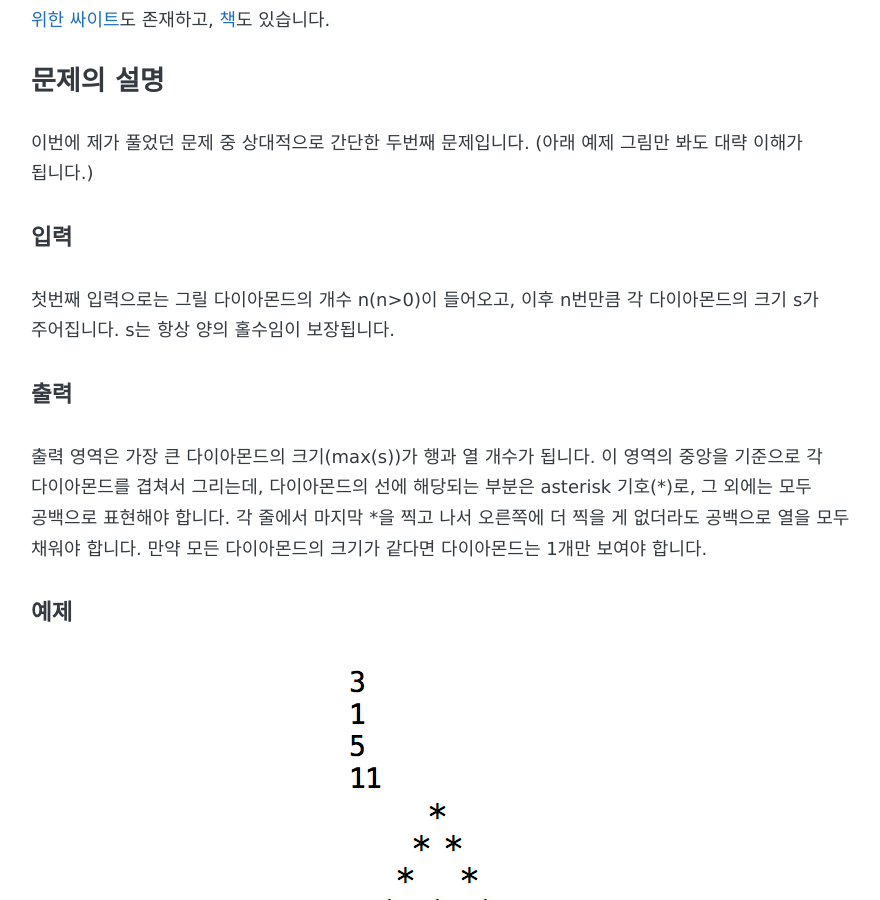
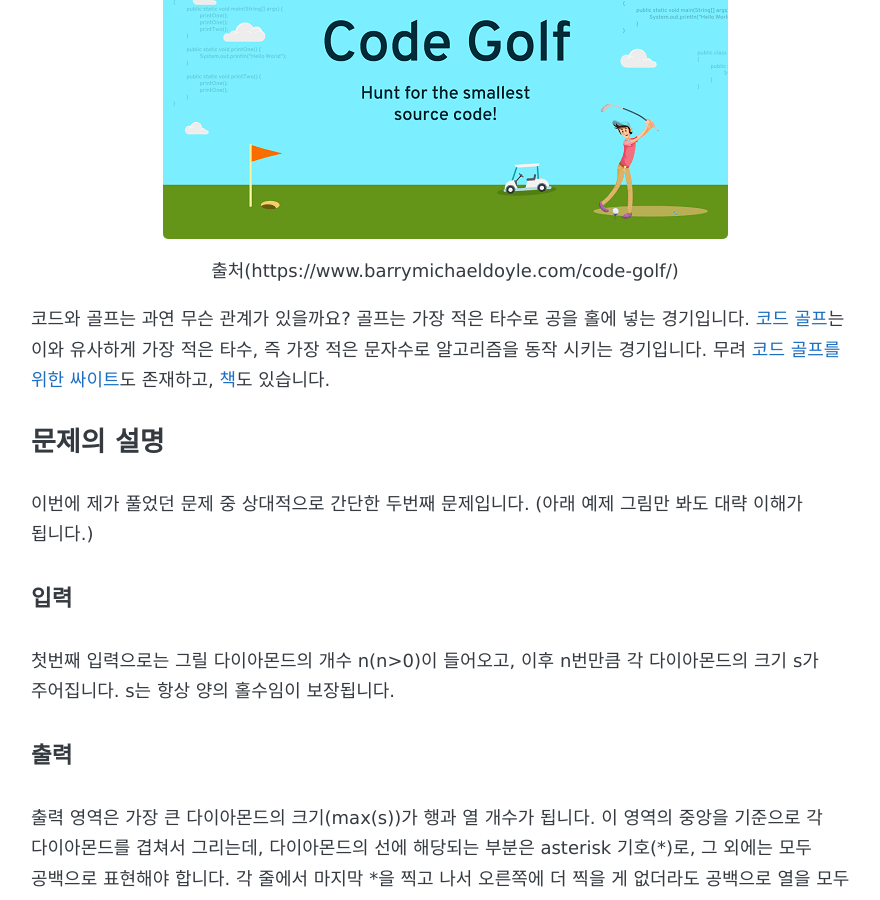
Before and after one commit to 8percent/8percent.github.io, a Jekyll site: the page built from _posts/2018-09-09-code-golf.md, in a window 1280 px wide and 900 px high, scrolled down 516 px. Shown: the whole window, without its empty margins (195-1075 px from the left). Built offline with Jekyll 4.4.1, drawn with Linux system fonts in a browser that asks for light colours; some web fonts are replaced.

Commit message:
add code golf image

```diff
--- a/_posts/2018-09-09-code-golf.md
+++ b/_posts/2018-09-09-code-golf.md
@@ -11,6 +11,13 @@ comments: true
 이번 [파이콘 2018](https://www.pycon.kr/2018/)에서 [레블업](https://www.codeonweb.com/)에서 진행하는 코드 골프에 참가했습니다. 코드 골프를 처음 알게 되어 시도 해봤는데 그 경험을 공유 합니다.
 
 ### 코드 골프란?
+
+<center>
+<figure>
+<img src="/images/code-golf-3.png" alt="views">
+<figcaption>출처(https://www.barrymichaeldoyle.com/code-golf/)</figcaption>
+</figure>
+</center>
 
 코드와 골프는 과연 무슨 관계가 있을까요? 골프는 가장 적은 타수로 공을 홀에 넣는 경기입니다. [코드 골프](https://en.wikipedia.org/wiki/Code_golf)는 이와 유사하게 가장 적은 타수, 즉 가장 적은 문자수로 알고리즘을 동작 시키는 경기입니다. 무려 [코드 골프를 위한 싸이트](https://code-golf.io/)도 존재하고, [책](http://www.hanbit.co.kr/store/books/look.php?p_code=B5244801705)도 있습니다.
 
```
Also changed, not shown: images/code-golf-3.png (added).
